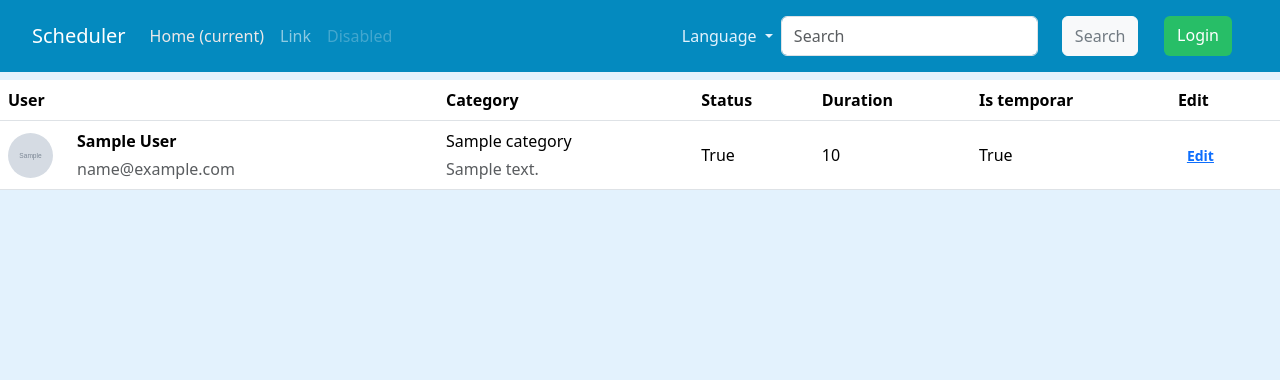
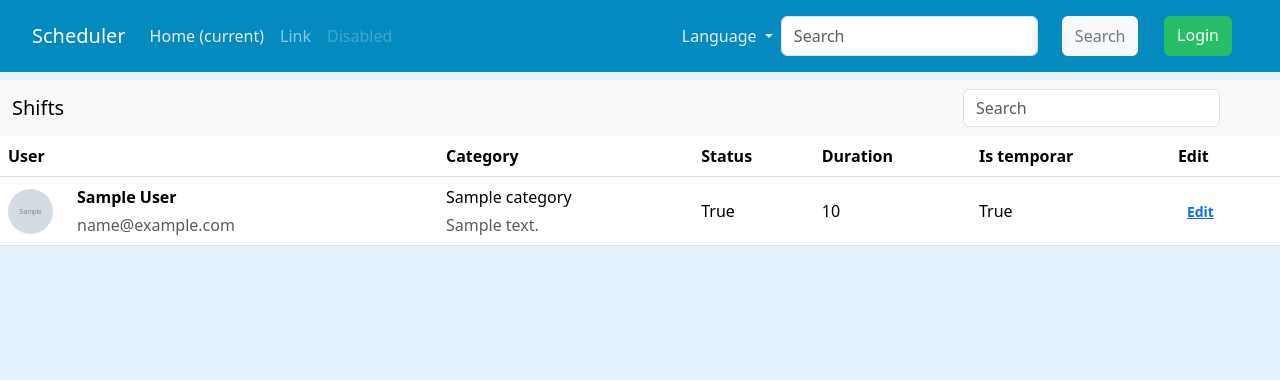
Before and after one commit to josejuniorpg/Sheduler, a Django app: page /shifts/list-shift/ in a window 1280 px wide. Shown: the top 381 px of the page. Run offline with Django 4.2, Linux system fonts and the light colour scheme; tables that the repository leaves empty hold one stand-in row (values such as "Sample post"); grey boxes marked "Sample" are stand-in pictures; some libraries are stand-ins or nearby versions.

Commit message:
Basic Search.

```diff
--- a/applications/shifts/urls.py
+++ b/applications/shifts/urls.py
@@ -7,6 +7,7 @@ from . import views
 app_name = 'shifts_app'
 
 urlpatterns = [
-    path('create-shift/', views.ShiftCreateView.as_view(), name='create_shifts'),
-    path('list-shift/', views.ShiftListView.as_view(), name='create_shifts'),
+    path('create-shift/', views.ShiftCreateView.as_view(), name='create-shifts'),
+    path('list-shift/', views.ShiftListView.as_view(), name='list-shifts'),
+    path('update-shift/', views.ShiftListView.as_view(), name='update-shifts'), #todo finish this template.
 ]
--- a/applications/shifts/views.py
+++ b/applications/shifts/views.py
@@ -1,7 +1,8 @@
 # Django imports
+from django.db.models import Q
 from django.shortcuts import render, redirect
 from django.urls import reverse_lazy
-from django.views.generic import CreateView, ListView
+from django.views.generic import CreateView, ListView, UpdateView
 
 from applications.shifts.forms import ShiftForm
 from applications.shifts.models import Shift
@@ -26,13 +27,25 @@ class ShiftCreateView(CreateView):
             if 'save' in request.POST:
                 return redirect(reverse_lazy('home_app:home'))
             elif 'save_and_add_another' in request.POST:
-                return redirect(reverse_lazy('shifts_app:create_shifts'))
+                return redirect(reverse_lazy('shifts_app:create-shifts'))
         # If the form is invalid, it renders the template with errors.
         return render(request, self.template_name, {'form': form})
 
 
 class ShiftListView(ListView):
     template_name = "shifts/list_shifts.html"
-    model = Shift
+    # model = Shift
     context_object_name = 'shifts'
     paginate_by = 10
+
+    def get_queryset(self):
+        kwargs = self.request.GET.get('search-shifts', '')
+        print(kwargs)
+        queryset = Shift.objects.filter(
+            Q(user__first_name__icontains=kwargs) |
+            Q(user__last_name__icontains=kwargs))
+        return queryset
+
+
+class ShiftDetailsView(UpdateView):
+    template_name = "shifts/update_shifts.html"
--- a/templates/shifts/list_shifts.html
+++ b/templates/shifts/list_shifts.html
@@ -14,6 +14,19 @@
 {% block content %}
     <main class="_main-home">
         <section class="h-100 h-custom" style="background-color: rgba(174,212,252,0.92);">
+            <nav class="navbar navbar-light bg-light">
+                <div class="container-fluid">
+                    <a class="navbar-brand">Shifts</a>
+                    <form method="get" class="d-flex input-group w-auto">
+                        <input type="search" class="form-control rounded" placeholder="Search" id="search-shifts"
+                               name="search-shifts"/>
+                        <button type="submit" style="margin-left: 1rem; margin-right: 0.5rem"
+                                class="input-group-text border-0" id="search-addon">
+                            <i class="fas fa-search"></i>
+                        </button>
+                    </form>
+                </div>
+            </nav>
             <table class="table align-middle mb-0 bg-white">
                 <thead class="bg-light">
                 <tr>
@@ -55,9 +68,10 @@
                         <td> {{ shift.duration }}</td>
                         <td> {{ shift.is_temporal }}</td>
                         <td>
-                            <button type="button" class="btn btn-link btn-rounded btn-sm fw-bold"
-                                    data-mdb-ripple-color="dark">Edit
-                            </button>
+                            <a href="{% url 'users_app:profile-update' %}" type="button"
+                               class="btn btn-link btn-rounded btn-sm fw-bold"
+                               data-mdb-ripple-color="dark">Edit
+                            </a>
                         </td>
                     </tr>
                 {% endfor %}
```
